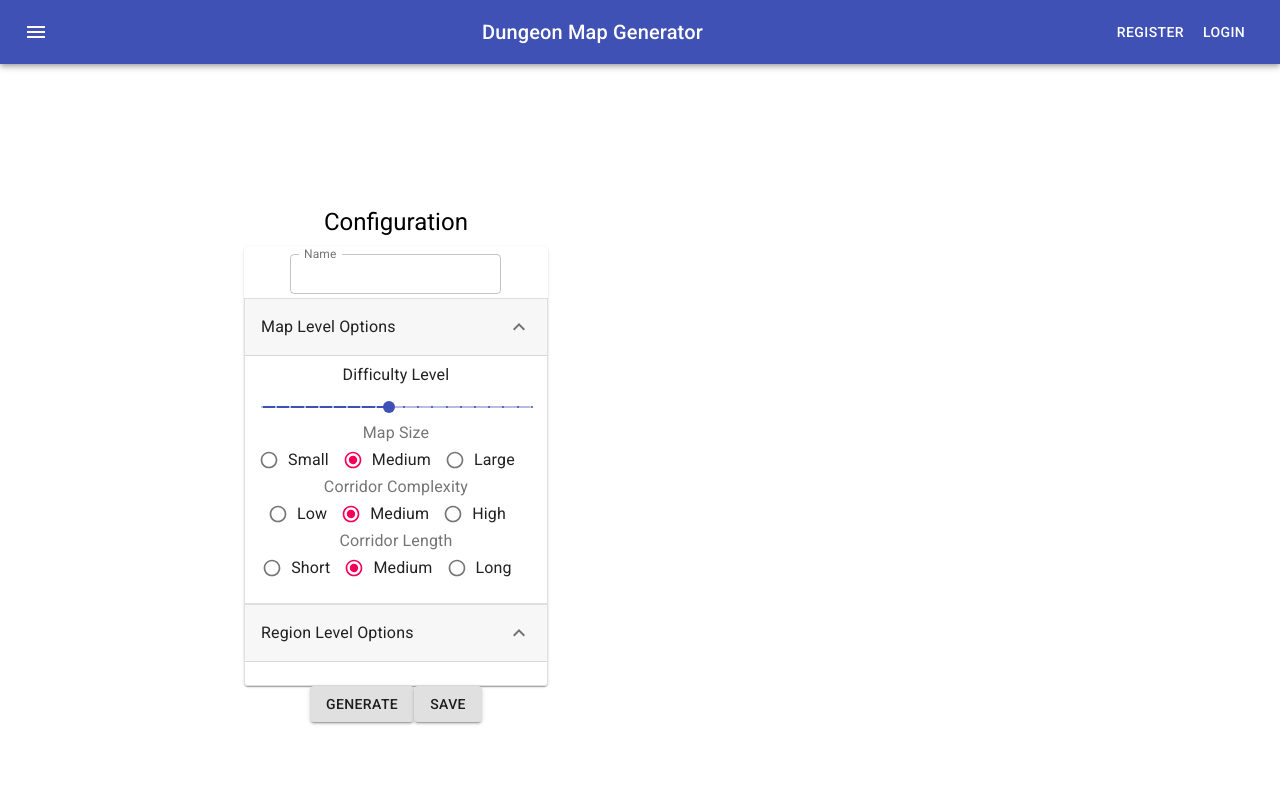
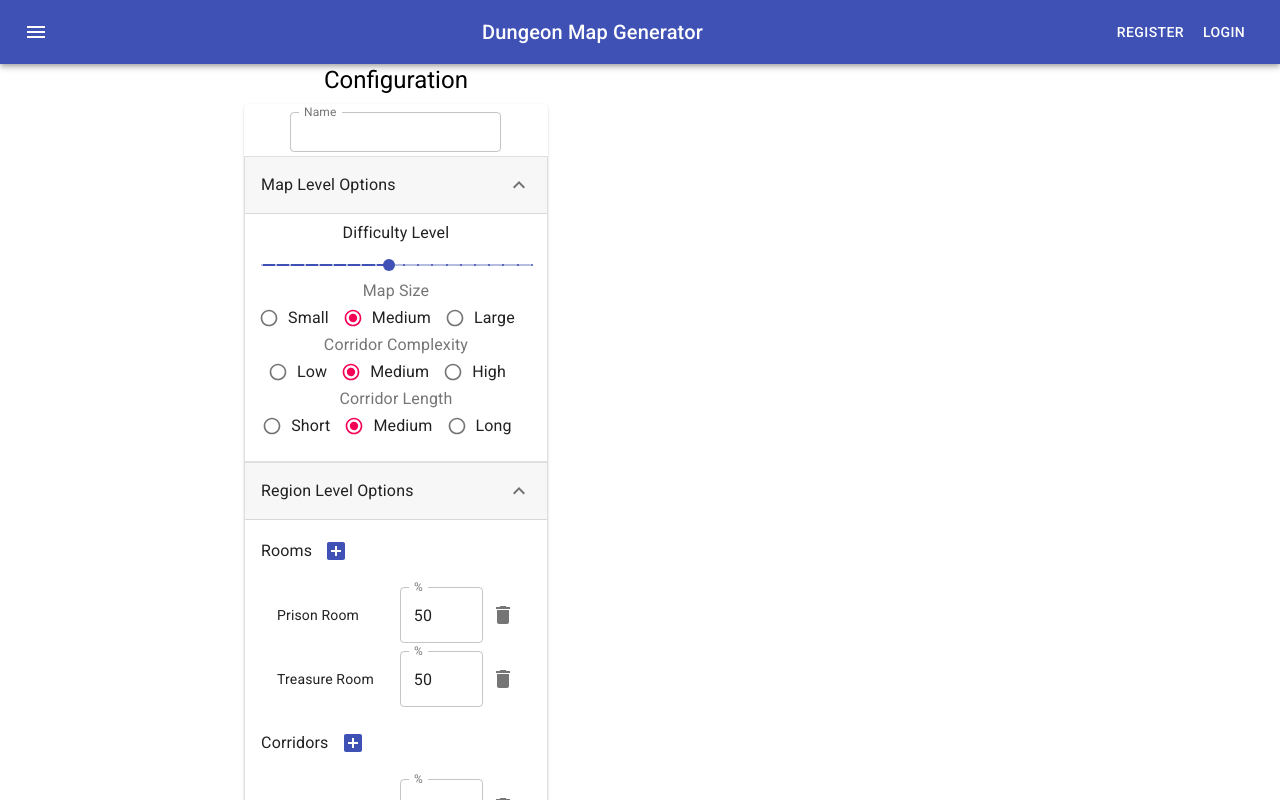
Before and after one commit to software-capstone-team5/dungeon-map-generator, a React (Create React App) app in the folder frontend/: page / in a window 1280 px wide. Shown: the top 800 px of the page. Built offline with nearby package versions, Linux system fonts and the light colour scheme; no server answers.

Commit message:
#59 performance improvement for region level config

```diff
--- a/frontend/src/components/ConfigurationEditor.tsx
+++ b/frontend/src/components/ConfigurationEditor.tsx
@@ -145,7 +145,7 @@ class ConfigurationEditor extends React.Component<Props, State> {
                             <Typography>Region Level Options</Typography>
                         </AccordionSummary>
                         <AccordionDetails>
-                            {/* <RegionLevelConfiguration configuration={this.state.configuration} onChange={this.handleChange}/> */}
+                            <RegionLevelConfiguration configuration={this.state.configuration} onChange={this.handleChange}/>
                         </AccordionDetails>
                     </Accordion>
                 </Paper>
--- a/frontend/src/components/RegionLevelConfiguration.tsx
+++ b/frontend/src/components/RegionLevelConfiguration.tsx
@@ -1,6 +1,8 @@
-import { IconButton, makeStyles, Typography } from '@material-ui/core';
+import { memo, useState } from 'react';
+import {makeStyles} from '@material-ui/core';
+import IconButton from '@material-ui/core/IconButton';
+import Typography from '@material-ui/core/Typography';
 import AddBoxIcon from '@material-ui/icons/AddBox';
-import { useState } from 'react';
 import { Probabilities } from '../generator/Probabilities';
 import { Configuration } from '../models/Configuration';
 import { CorridorCategory } from '../models/CorridorCategory';
@@ -28,7 +30,8 @@ type Props = {
     onChange: (name: keyof Configuration, value: valueOf<Configuration>)=>void;
 }
 
-function RegionLevelConfiguration(props: Props) {
+const RegionLevelConfiguration = memo(
+    (props: Props) => {
         const classes = useStyles();
         const [addRoomDialogOpen, setAddRoomDialogOpen] = useState(false);
         const [addCorridorDialogOpen, setAddCorridorDialogOpen] = useState(false);
@@ -38,13 +41,13 @@ function RegionLevelConfiguration(props: Props) {
         const [corridorCategoryToEdit, setCorridorCategoryToEdit] = useState<CorridorCategory>();
 
         const handleDeleteClick = (name: keyof Configuration, index: number) => {
-        var updatedList = (props.configuration[name]) as Probabilities<any>;
+            var updatedList = Object.assign({}, props.configuration[name]) as Probabilities<any>;
             updatedList.remove(index);
             props.onChange(name, updatedList);
         }
 
         const handleProbUpdate = (name: keyof Configuration, index: number, newValue: number) => {
-        var updatedList = (props.configuration[name]) as Probabilities<any>;
+            var updatedList = Object.assign({}, props.configuration[name]) as Probabilities<any>;
             updatedList.probSum[index] = newValue;
             // TODO: normalize?
             props.onChange(name, updatedList);
@@ -59,7 +62,7 @@ function RegionLevelConfiguration(props: Props) {
          }
 
         const handleSelect = (name: keyof Configuration, rc: RegionCategory) => {
-        var updatedList = (props.configuration[name]) as Probabilities<any>;
+            var updatedList = Object.assign({}, props.configuration[name]) as Probabilities<any>;
             updatedList.add(rc, 0.5);
             // TODO: Normalize?
             props.onChange(name, updatedList);
@@ -78,7 +81,7 @@ function RegionLevelConfiguration(props: Props) {
         }
 
         const handleSave = (name: keyof Configuration, rc: RegionCategory) => {
-        var updatedList = (props.configuration[name]) as Probabilities<any>;
+            var updatedList = Object.assign({}, props.configuration[name]) as Probabilities<any>;
             var index = findIndex(updatedList.objects, { id: rc.id })
             updatedList.objects[index] = rc;
             props.onChange(name, updatedList);
@@ -149,9 +152,13 @@ function RegionLevelConfiguration(props: Props) {
                         onCancelClick={()=>setCorridorEditorOpen(false)}
                     />
                 }
-
             </div>
         );
-}
+    },
+    (prevProps, nextProps) =>
+        prevProps.configuration.roomCategories === nextProps.configuration.roomCategories &&
+        prevProps.configuration.corridorCategories === nextProps.configuration.corridorCategories
+)
+
 
 export default RegionLevelConfiguration;
```
Lines whose indentation alone changed are shown as unchanged.
